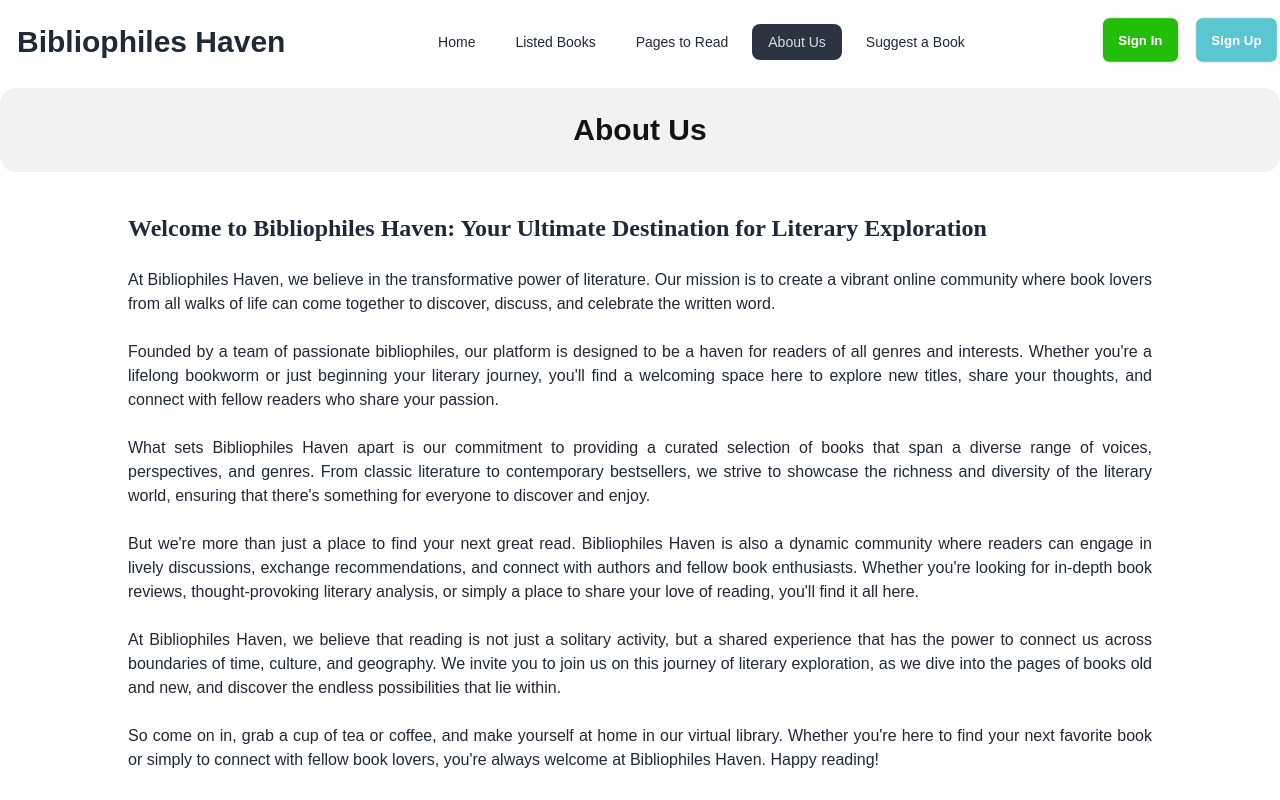
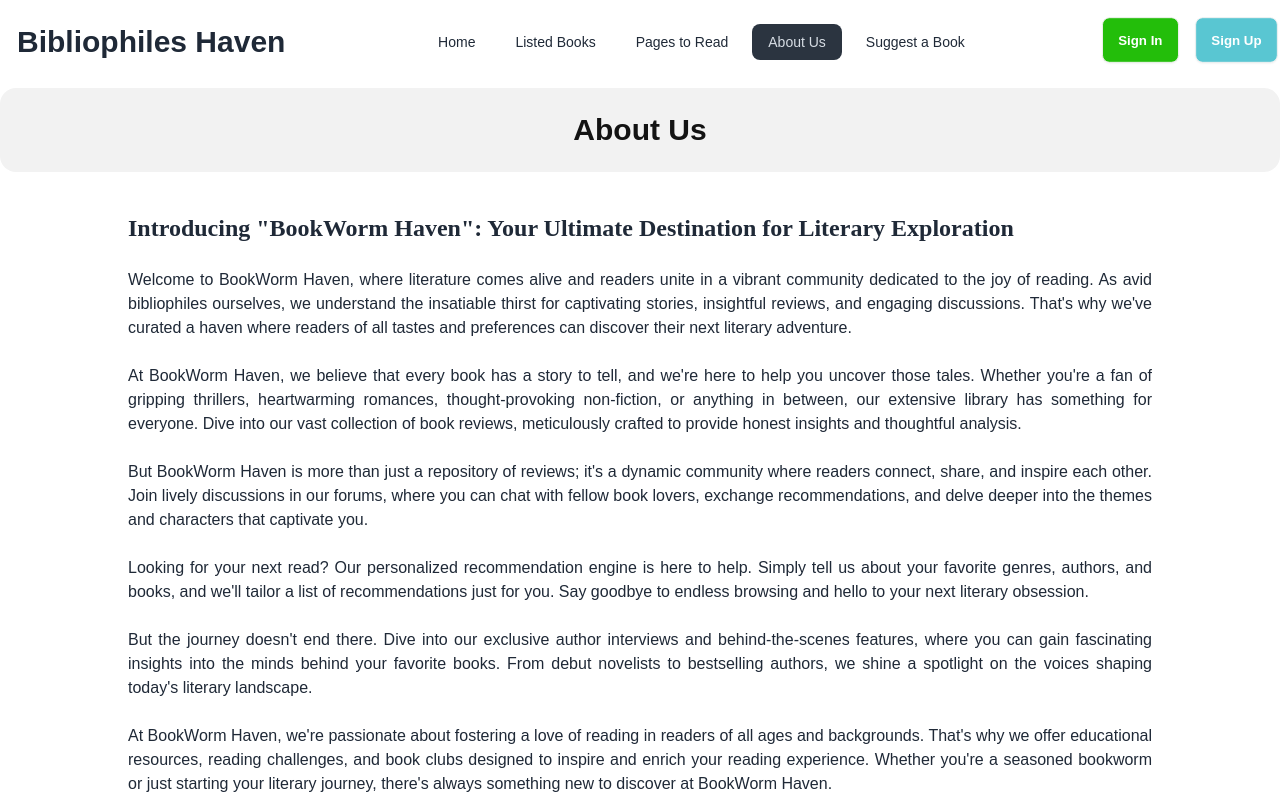
Before and after one commit to arparvej1/assignment-8-book-review, a React (Create React App) app: page /about-us in a window 1280 px wide. Shown: the top 800 px of the page. Built offline with nearby package versions, Linux system fonts and the light colour scheme.

Commit message:
website title change

```diff
--- a/public/index.html
+++ b/public/index.html
@@ -24,7 +24,7 @@
       work correctly both with client-side routing and a non-root public URL.
       Learn how to configure a non-root public URL by running `npm run build`.
     -->
-    <title>Bibliophiles Haven</title>
+    <title>BookWorm Haven</title>
   </head>
   <body>
     <noscript>You need to enable JavaScript to run this app.</noscript>
--- a/src/components/AboutUs/AboutUs.jsx
+++ b/src/components/AboutUs/AboutUs.jsx
@@ -8,25 +8,27 @@ const AboutUs = () => {
       </div>
       <div className='max-w-5xl mx-4 md:mx-auto my-6 md:my-10'>
 
-        <h3 className='font-bold text-2xl'>Welcome to Bibliophiles Haven: Your Ultimate Destination for Literary Exploration</h3>
+        <h3 className='font-bold text-2xl'>Introducing "BookWorm Haven": Your Ultimate Destination for Literary Exploration</h3>
         <br />
         <p className='text-justify'>
-          At Bibliophiles Haven, we believe in the transformative power of literature. Our mission is to create a vibrant online community where book lovers from all walks of life can come together to discover, discuss, and celebrate the written word.
+          Welcome to BookWorm Haven, where literature comes alive and readers unite in a vibrant community dedicated to the joy of reading. As avid bibliophiles ourselves, we understand the insatiable thirst for captivating stories, insightful reviews, and engaging discussions. That's why we've curated a haven where readers of all tastes and preferences can discover their next literary adventure.
+          <br /><br />
+          At BookWorm Haven, we believe that every book has a story to tell, and we're here to help you uncover those tales. Whether you're a fan of gripping thrillers, heartwarming romances, thought-provoking non-fiction, or anything in between, our extensive library has something for everyone. Dive into our vast collection of book reviews, meticulously crafted to provide honest insights and thoughtful analysis.
           <br /><br />
 
-          Founded by a team of passionate bibliophiles, our platform is designed to be a haven for readers of all genres and interests. Whether you're a lifelong bookworm or just beginning your literary journey, you'll find a welcoming space here to explore new titles, share your thoughts, and connect with fellow readers who share your passion.
+          But BookWorm Haven is more than just a repository of reviews; it's a dynamic community where readers connect, share, and inspire each other. Join lively discussions in our forums, where you can chat with fellow book lovers, exchange recommendations, and delve deeper into the themes and characters that captivate you.
           <br /><br />
 
-          What sets Bibliophiles Haven apart is our commitment to providing a curated selection of books that span a diverse range of voices, perspectives, and genres. From classic literature to contemporary bestsellers, we strive to showcase the richness and diversity of the literary world, ensuring that there's something for everyone to discover and enjoy.
+          Looking for your next read? Our personalized recommendation engine is here to help. Simply tell us about your favorite genres, authors, and books, and we'll tailor a list of recommendations just for you. Say goodbye to endless browsing and hello to your next literary obsession.
           <br /><br />
 
-          But we're more than just a place to find your next great read. Bibliophiles Haven is also a dynamic community where readers can engage in lively discussions, exchange recommendations, and connect with authors and fellow book enthusiasts. Whether you're looking for in-depth book reviews, thought-provoking literary analysis, or simply a place to share your love of reading, you'll find it all here.
+          But the journey doesn't end there. Dive into our exclusive author interviews and behind-the-scenes features, where you can gain fascinating insights into the minds behind your favorite books. From debut novelists to bestselling authors, we shine a spotlight on the voices shaping today's literary landscape.
           <br /><br />
 
-          At Bibliophiles Haven, we believe that reading is not just a solitary activity, but a shared experience that has the power to connect us across boundaries of time, culture, and geography. We invite you to join us on this journey of literary exploration, as we dive into the pages of books old and new, and discover the endless possibilities that lie within.
+          At BookWorm Haven, we're passionate about fostering a love of reading in readers of all ages and backgrounds. That's why we offer educational resources, reading challenges, and book clubs designed to inspire and enrich your reading experience. Whether you're a seasoned bookworm or just starting your literary journey, there's always something new to discover at BookWorm Haven.
           <br /><br />
 
-          So come on in, grab a cup of tea or coffee, and make yourself at home in our virtual library. Whether you're here to find your next favorite book or simply to connect with fellow book lovers, you're always welcome at Bibliophiles Haven. Happy reading!
+          Join us in celebrating the magic of storytelling and the boundless world of literature. Come, explore, and make BookWorm Haven your sanctuary for all things books. After all, in a world filled with countless stories waiting to be told, there's no better place to find your next adventure than right here with us.
         </p>
       </div>
     </>
```
